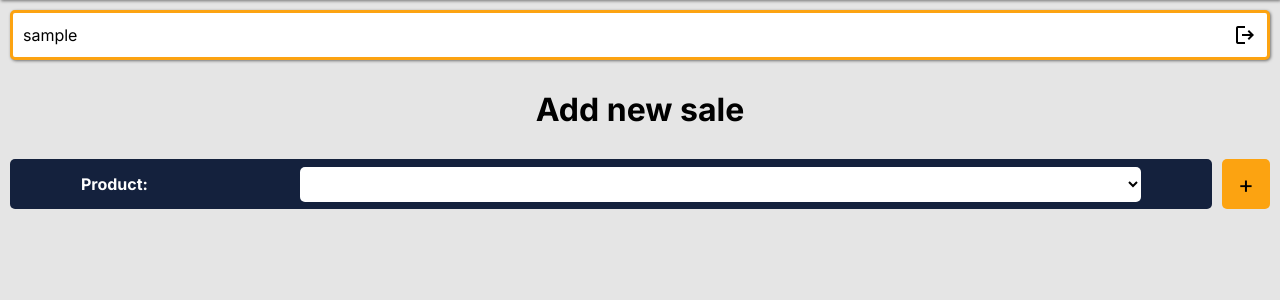
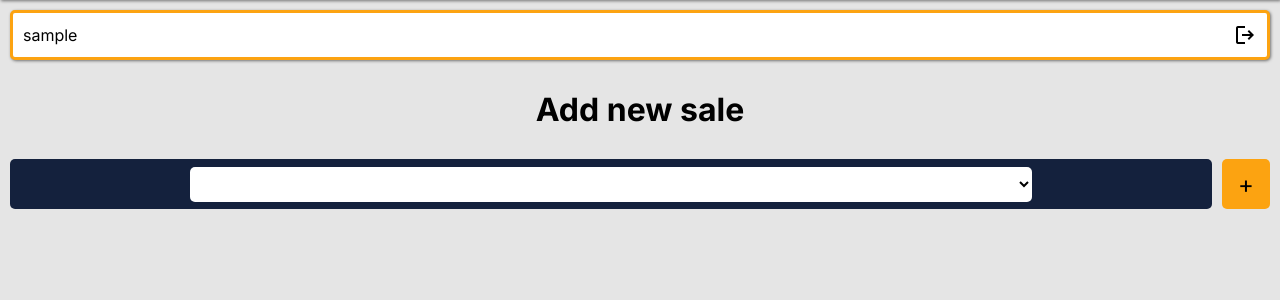
Before and after one commit to Cocodrilette/Xasify-App, a Django app: page /xasify/add_sell in a window 1280 px wide. Shown: the part 59-359 px from the top of the page. Run offline with Django 4.2, Linux system fonts and the light colour scheme; the visitor is signed in with stand-in values (Sample User, id 1); data that the repository does not hold is empty.

Commit message:
Update add_sell.html

```diff
--- a/xasify/templates/add_sell.html
+++ b/xasify/templates/add_sell.html
@@ -10,7 +10,6 @@
     <form action="add_sell" method="post" id="add_sell_form">
         {% csrf_token %}
         <div class="add_sell_content">
-            <label for="product" id="product">Product:</label>
             <select name="product" id="products">
                 {% for product in products %}
                     <option value="{{ product.id }}">{{ product.name }}</option>
```
